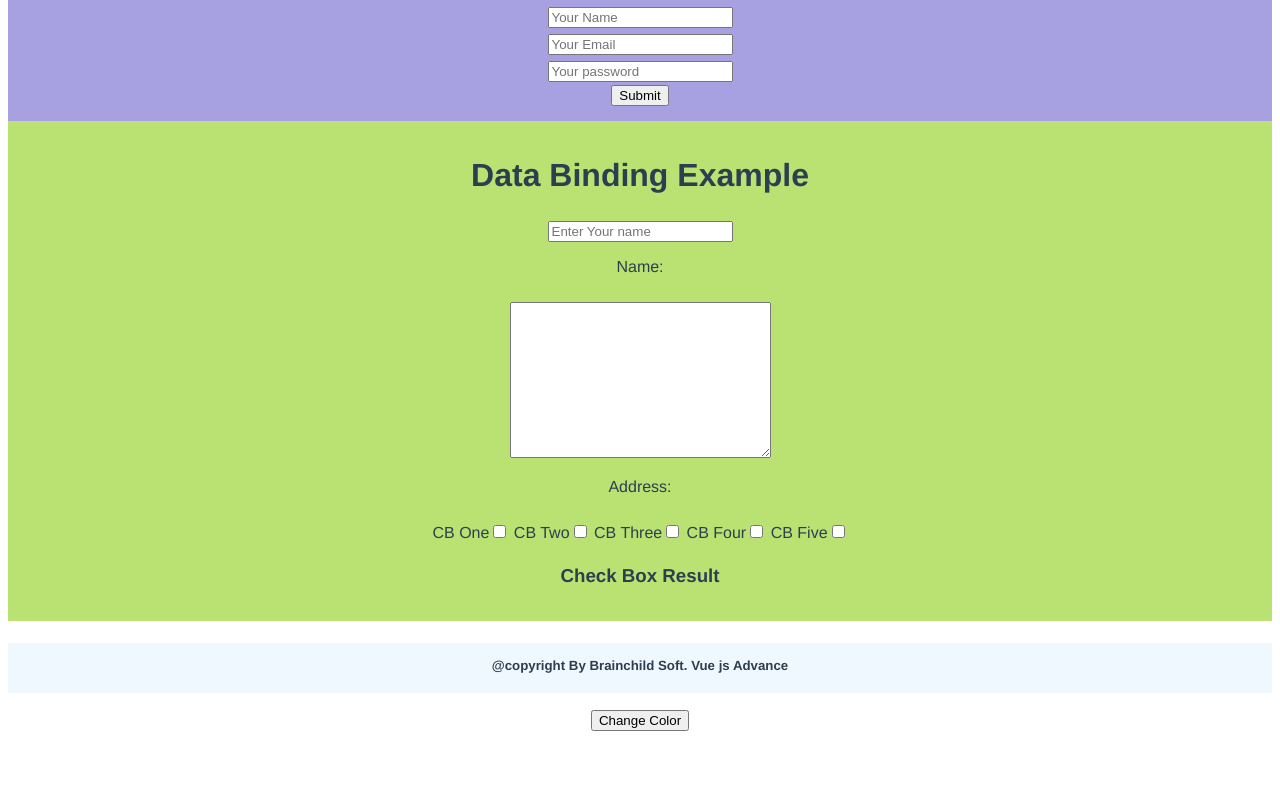
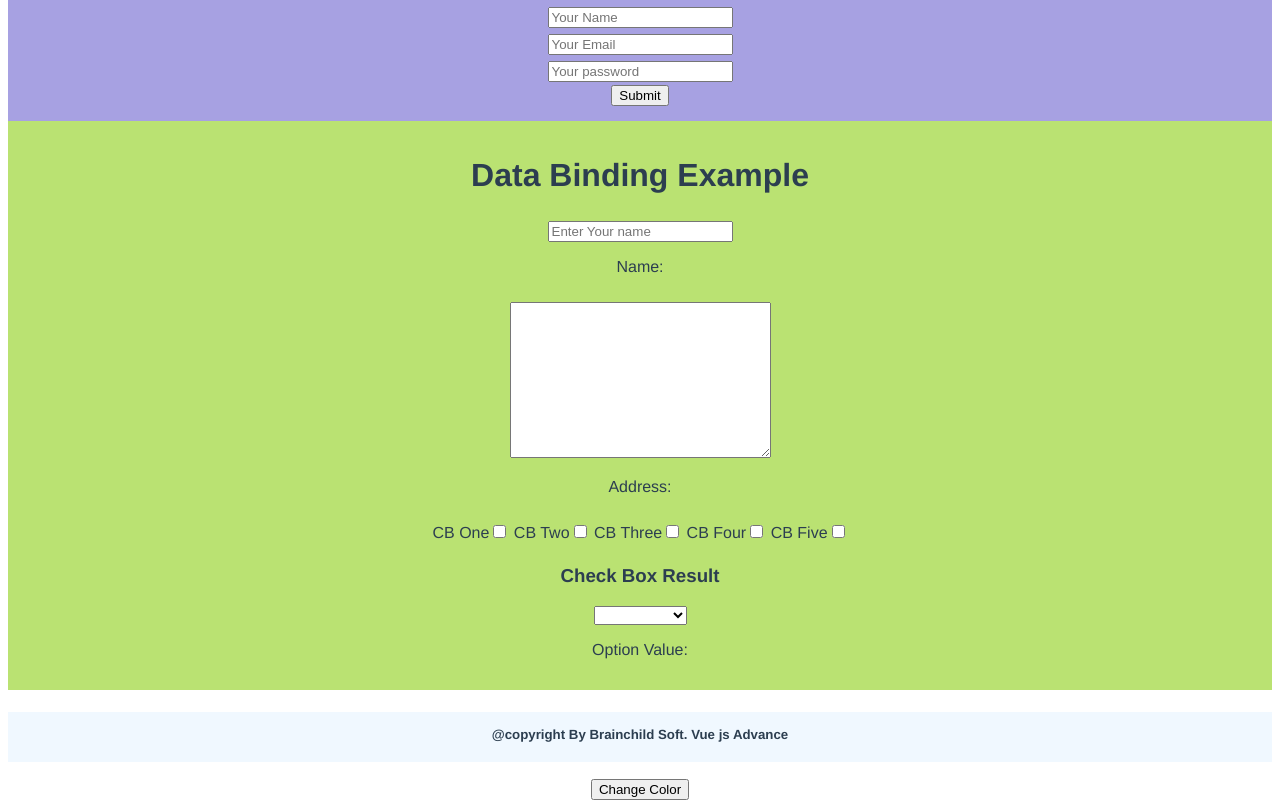
Before and after one commit to LaravelDevBose/core-vueJs, a Vue app: page / in a window 1280 px wide. Shown: the part 598-1398 px from the top of the page. Before the commit the page ends 1329 px from the top, so only its background shows below. Built offline with nearby package versions, Linux system fonts and the light colour scheme.

Commit message:
select box binding

```diff
--- a/src/components/DataBinding.vue
+++ b/src/components/DataBinding.vue
@@ -29,6 +29,14 @@
                     <li v-for="(check,index) in form.checkBoxes" :key="index">{{ check }}</li>
                 </ul>
             </div>
+
+            <div>
+                <select v-model="form.optionValue">
+                    <option v-for="(option, index) in options" :key="index">{{ option }}</option>
+                </select>
+
+                <p>Option Value: {{ form.optionValue}}</p>
+            </div>
         </form>
     </div>
 </template>
@@ -42,7 +50,9 @@
                     name:"",
                     address:"",
                     checkBoxes:[],
-                }
+                    optionValue:"",
+                },
+                options:['option one', 'option two', 'option three', 'option four', 'option five'],
             }
         }
     }
```
